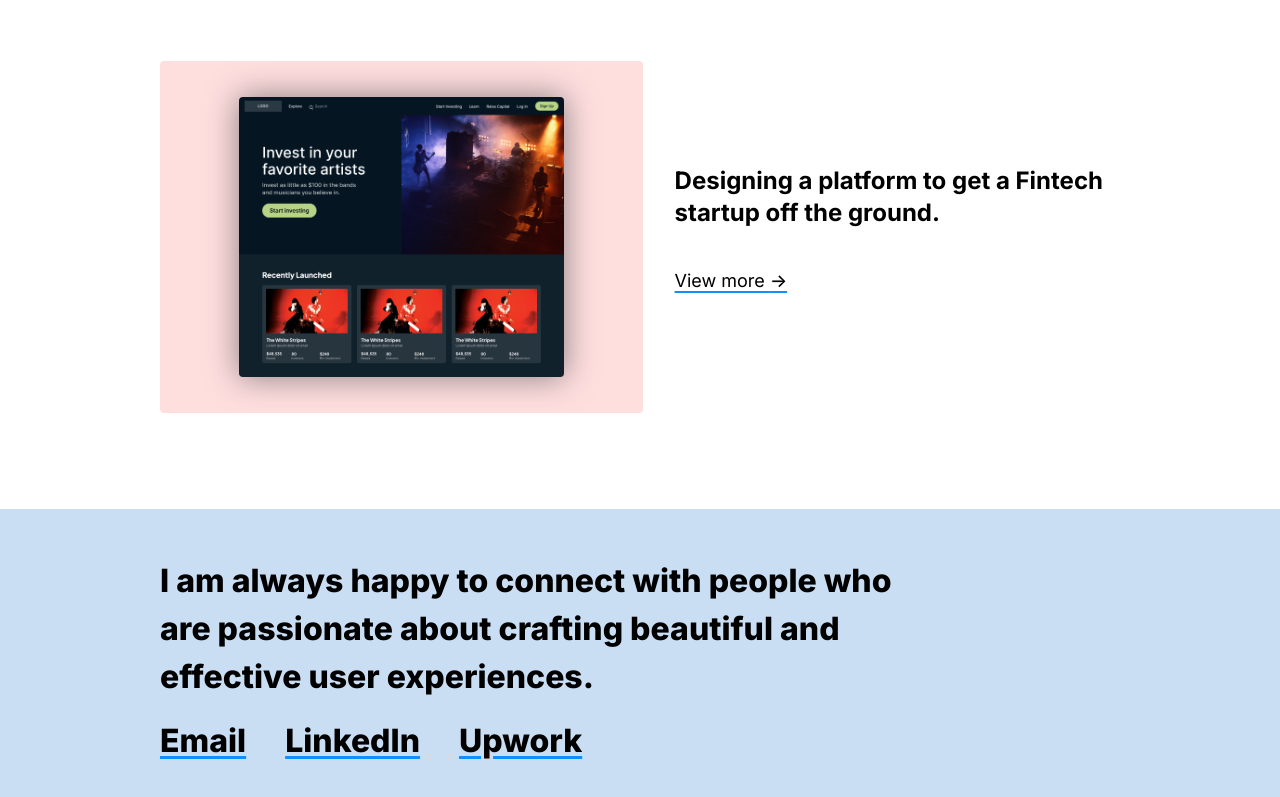
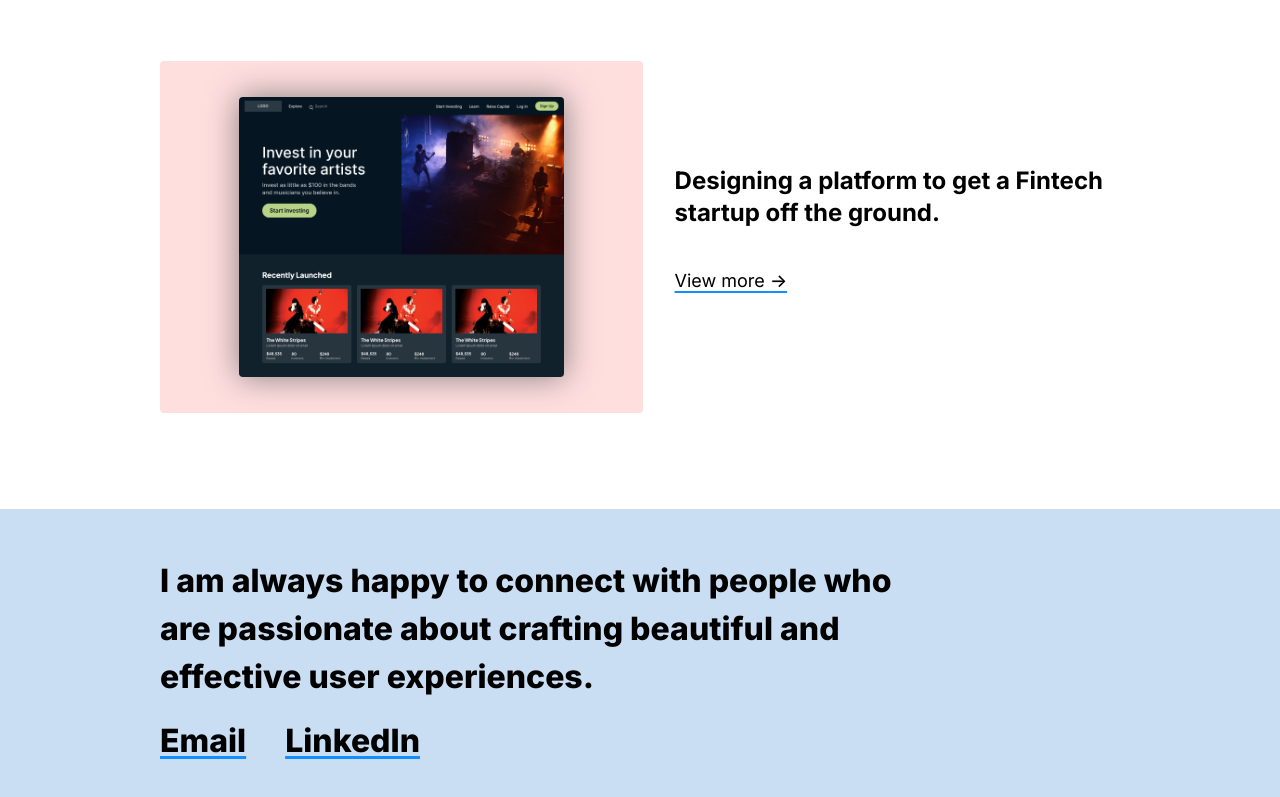
Before and after one commit to rafaelmadeira/rafaelmadeira.github.io, a plain HTML site: page index.html in a window 1280 px wide. Shown: the part 2075-2872 px from the top of the page. Drawn offline with Linux system fonts and the light colour scheme.

Commit message:
Fix contact links.

```diff
--- a/index.html
+++ b/index.html
@@ -125,7 +125,6 @@
       <p class="big-text">
         <span><a href="mailto:rafaelsmadeira@gmail.com">Email</a></span>
         <span><a href="https://www.linkedin.com/in/rafael-madeira/">LinkedIn</a></span>
-        <span><a href="https://www.upwork.com/freelancers/~0132905889729ee590">Upwork</a></span>
       </p>
     </div>
   </footer>
```
